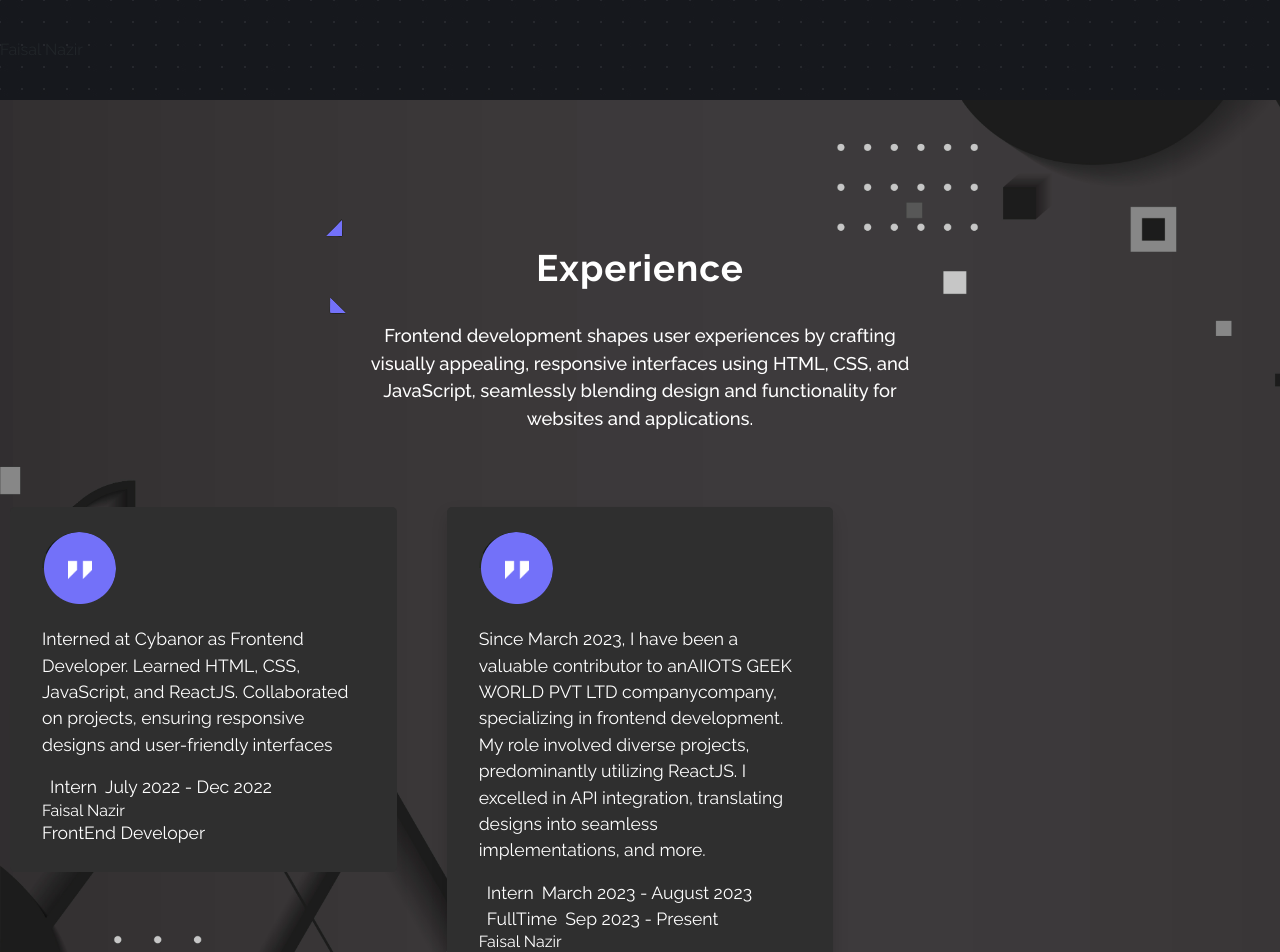
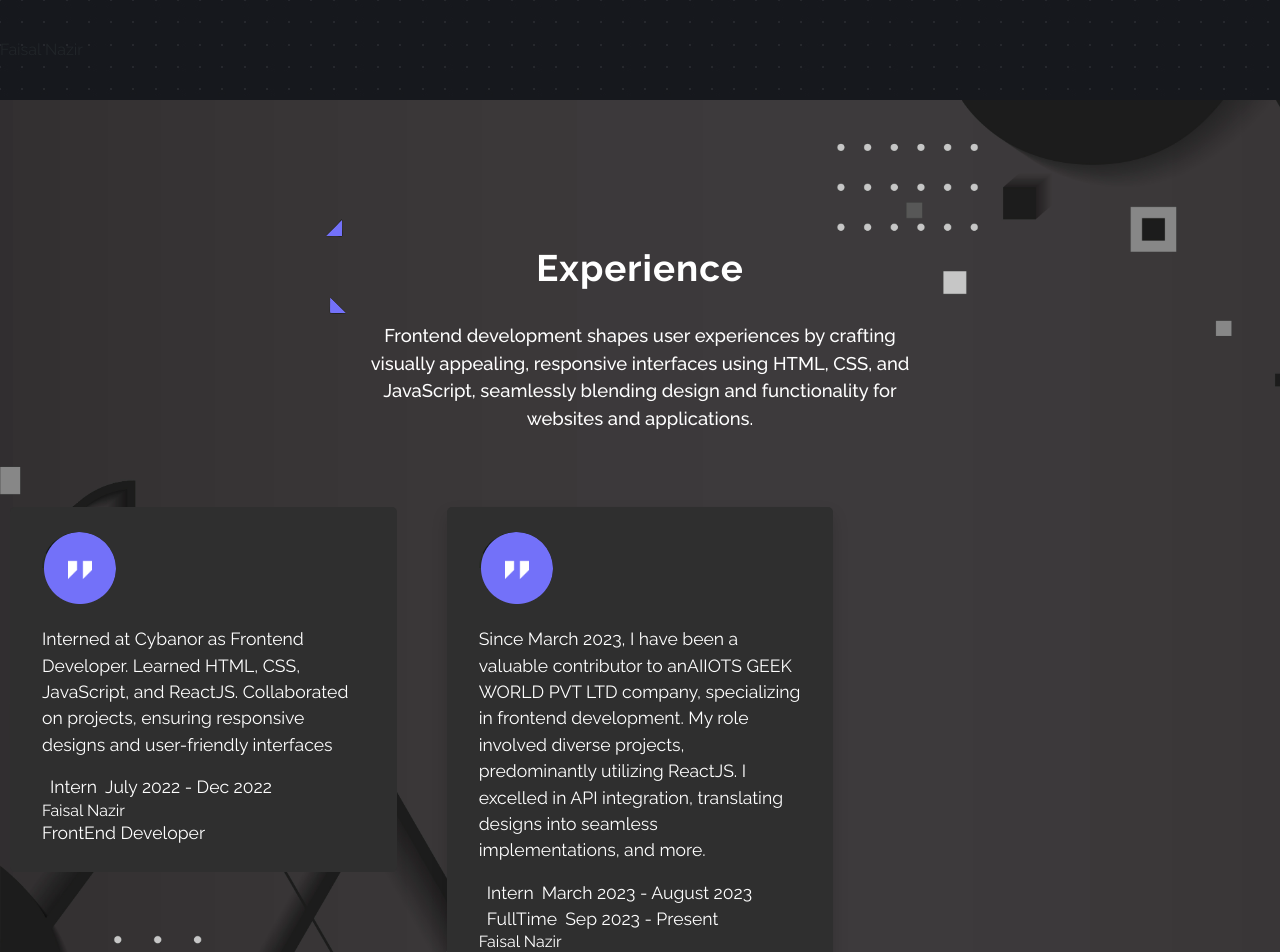
Before and after one commit to darfaisal26/profile, a React (Vite) app: page /experience in a window 1280 px wide. Shown: the top 952 px of the page. Built offline with nearby package versions, Linux system fonts and the light colour scheme.

Commit message:
fixed text in experience section

```diff
--- a/src/components/Experience.jsx
+++ b/src/components/Experience.jsx
@@ -69,11 +69,11 @@ const Experience = () => {
                   <div className="d-flex pb-1"></div>
                   <p className="py-3 text-white ">
                     Since March 2023, I have been a valuable contributor to an
-                    <span>AIIOTS GEEK WORLD PVT LTD company</span>company,
-                    specializing in frontend development. My role involved
-                    diverse projects, predominantly utilizing ReactJS. I
-                    excelled in API integration, translating designs into
-                    seamless implementations, and more.
+                    <span>AIIOTS GEEK WORLD PVT LTD company</span>, specializing
+                    in frontend development. My role involved diverse projects,
+                    predominantly utilizing ReactJS. I excelled in API
+                    integration, translating designs into seamless
+                    implementations, and more.
                   </p>
                   <p className="text-white">
                     <span className=" text-white mx-2">Intern</span>March 2023 -
```
